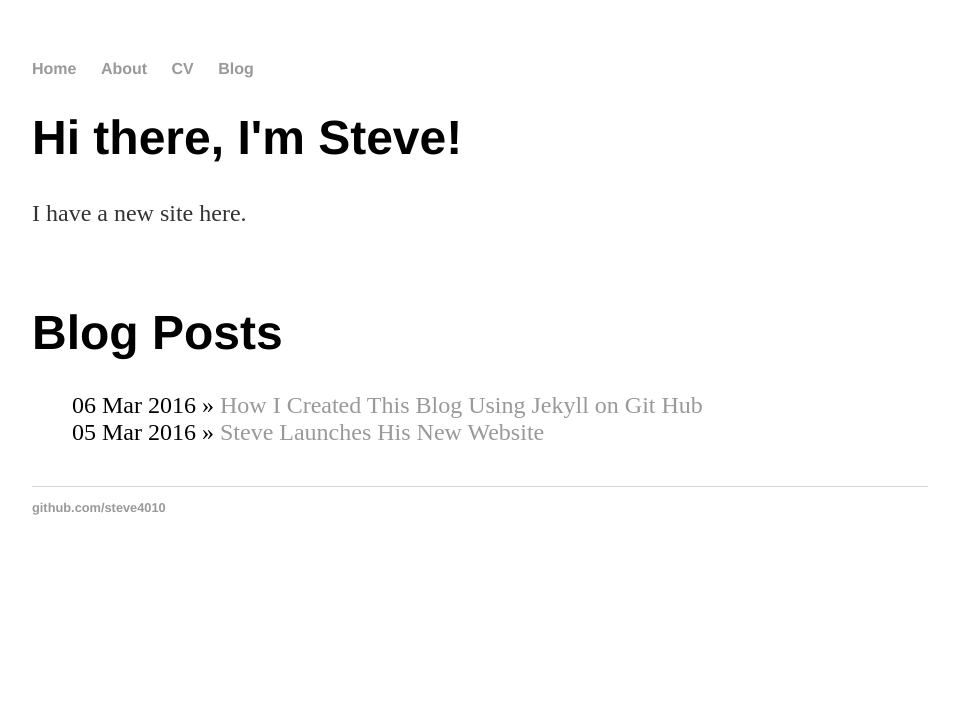
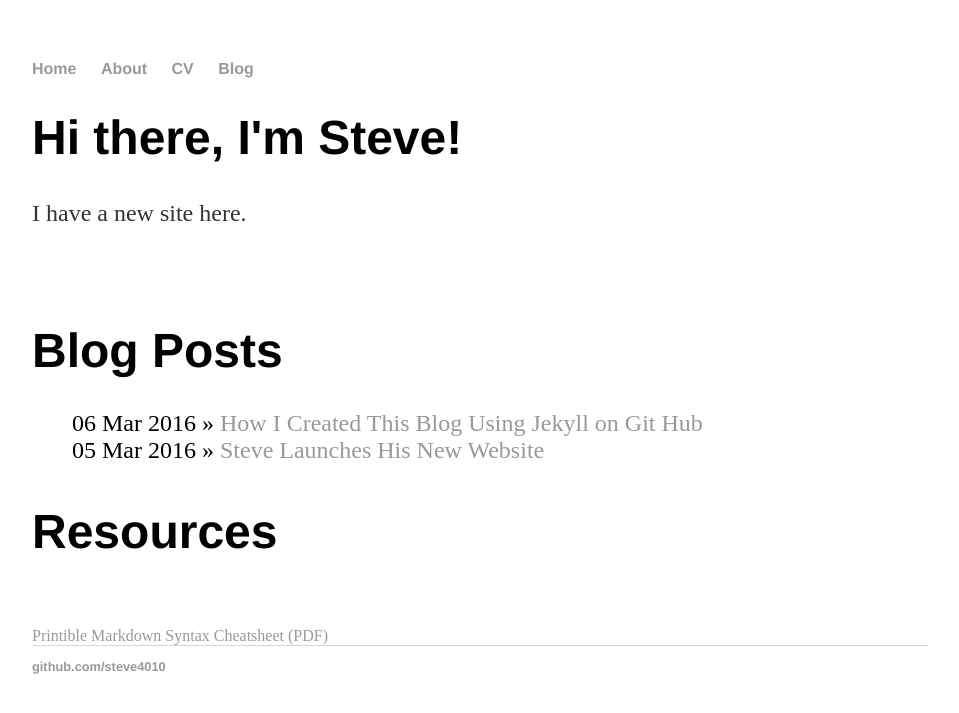
Before and after one commit to steve4010/steve4010.github.io, a Jekyll site: the page built from index.html, in a window 1280 px wide. Shown: the top 713 px of the page, without its empty margins (160-1119 px from the left). Built offline with Jekyll 4.4.1, drawn with Linux system fonts in a browser that asks for light colours.

Commit message:
Update index.html

```diff
--- a/index.html
+++ b/index.html
@@ -6,10 +6,15 @@ title: Steve4010, Jack of All Trades
 	<h1>Hi there, I'm Steve!</h1>
 	<p>I have a new site here.</p>
 </div><!-- /.blurb -->
-<br>
+<br><br>
 <h1>Blog Posts</h1>
   <ul class="posts">
     {% for post in site.posts %}
       <li><span>{{ post.date | date_to_string }}</span> &raquo; <a href="{{ post.url }}">{{ post.title }}</a></li>
     {% endfor %}
   </ul>
+
+  <h1>Resources</h1>
+  <br><br>
+
+  <a href="http://packetlife.net/media/library/16/Markdown.pdf">Printible Markdown Syntax Cheatsheet (PDF)</a>
```
